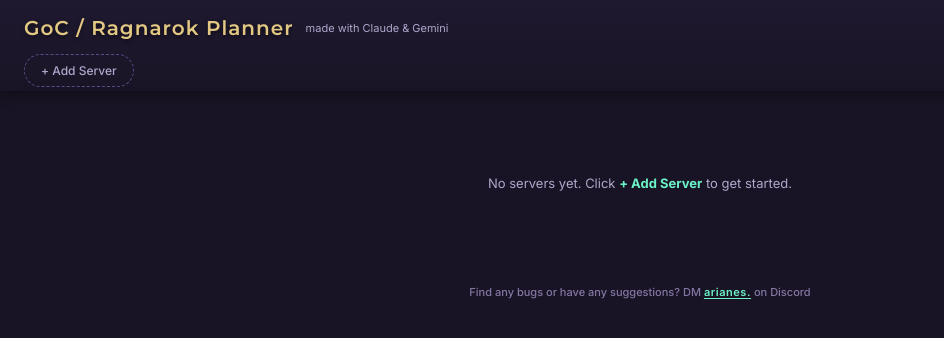
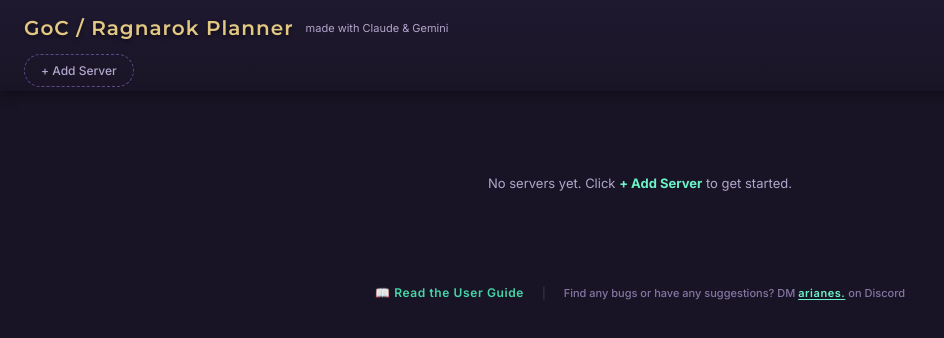
Before and after one commit to arisim67/GoC-RAG-Planner, a plain HTML site: page index.html in a window 1280 px wide. Shown: the whole page, without its empty margins (0-944 px from the left). Drawn offline with nearby package versions, Linux system fonts and the light colour scheme.

Commit message:
linked readme to site

```diff
--- a/index.html
+++ b/index.html
@@ -30,7 +30,11 @@
 </div>
 
 <div style="text-align: center; padding: 10px 20px 30px; color: var(--text3); font-size: 11px; font-weight: 500;">
-  <p style="margin: 0;">Find any bugs or have any suggestions? DM <a href="https://discord.com/users/1013812813245988865" target="_blank" rel="noopener noreferrer" style="color: var(--accent2); font-weight: 600; letter-spacing: 0.05em; text-decoration: underline; text-underline-offset: 2px;">arianes.</a> on Discord</p>
+  <p style="margin: 0;">
+    <a href="https://github.com/arisim67/GoC-RAG-Planner#readme" target="_blank" rel="noopener noreferrer" style="color: var(--green); font-weight: 600; font-size: 12px; letter-spacing: 0.05em; text-decoration: none; margin-right: 15px;">📖 Read the User Guide</a>
+    <span style="opacity: 0.3;">|</span>
+    <span style="margin-left: 15px;">Find any bugs or have any suggestions? DM <a href="https://discord.com/users/1013812813245988865" target="_blank" rel="noopener noreferrer" style="color: var(--accent2); font-weight: 600; letter-spacing: 0.05em; text-decoration: underline; text-underline-offset: 2px;">arianes.</a> on Discord</span>
+  </p>
 </div>
 
 <!-- ADD IMPORT MODAL -->
```
